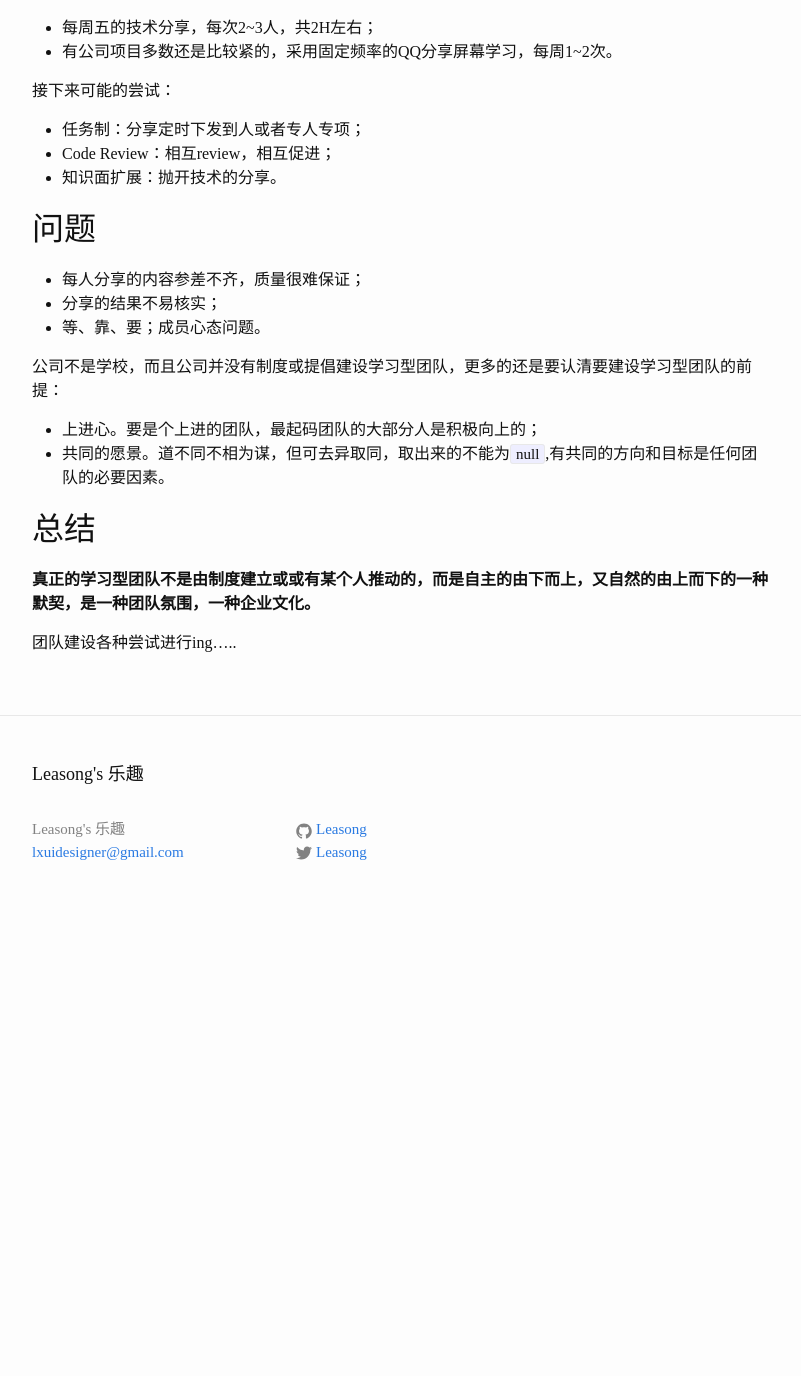
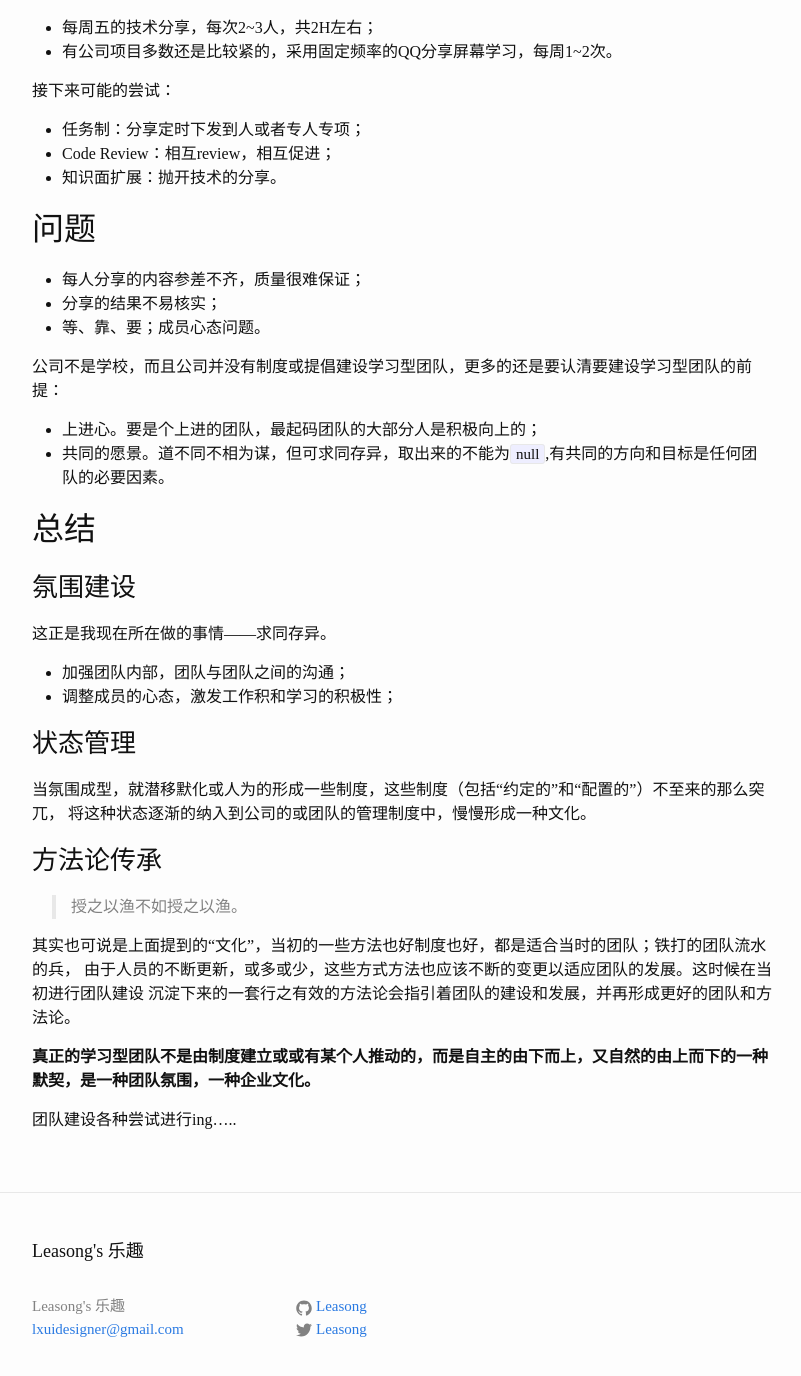
Before and after one commit to Lutreer/blog, a Jekyll site: the page built from _posts/2016-09-02-TEAMWORK.MD, in a window 1280 px wide and 1400 px high, scrolled down 739 px. Shown: the top 1376 px of the window, without its empty margins (238-1039 px from the left). Built offline with Jekyll 4.4.1, drawn with Linux system fonts in a browser that asks for light colours; nearby versions of some CDN libraries; comment, search, counter and statistics services are not loaded; before the commit the page ends 1662 px from its top, so only the background shows below that.

Commit message:
teamwork

```diff
--- a/_posts/2016-09-02-TEAMWORK.MD
+++ b/_posts/2016-09-02-TEAMWORK.MD
@@ -38,9 +38,26 @@ title: 学习型前端团队建设
 公司不是学校，而且公司并没有制度或提倡建设学习型团队，更多的还是要认清要建设学习型团队的前提：
 
 + 上进心。要是个上进的团队，最起码团队的大部分人是积极向上的；
-+ 共同的愿景。道不同不相为谋，但可去异取同，取出来的不能为`null`,有共同的方向和目标是任何团队的必要因素。
++ 共同的愿景。道不同不相为谋，但可求同存异，取出来的不能为`null`,有共同的方向和目标是任何团队的必要因素。
 
 ## 总结
+
+### 氛围建设
+
+这正是我现在所在做的事情——求同存异。
++ 加强团队内部，团队与团队之间的沟通；
++ 调整成员的心态，激发工作积和学习的积极性；
+
+### 状态管理
+当氛围成型，就潜移默化或人为的形成一些制度，这些制度（包括“约定的”和“配置的”）不至来的那么突兀，
+将这种状态逐渐的纳入到公司的或团队的管理制度中，慢慢形成一种文化。
+
+### 方法论传承
+> 授之以渔不如授之以渔。
+
+其实也可说是上面提到的“文化”，当初的一些方法也好制度也好，都是适合当时的团队；铁打的团队流水的兵，
+由于人员的不断更新，或多或少，这些方式方法也应该不断的变更以适应团队的发展。这时候在当初进行团队建设
+沉淀下来的一套行之有效的方法论会指引着团队的建设和发展，并再形成更好的团队和方法论。
 
 **真正的学习型团队不是由制度建立或或有某个人推动的，而是自主的由下而上，又自然的由上而下的一种默契，是一种团队氛围，一种企业文化。**
 
```
